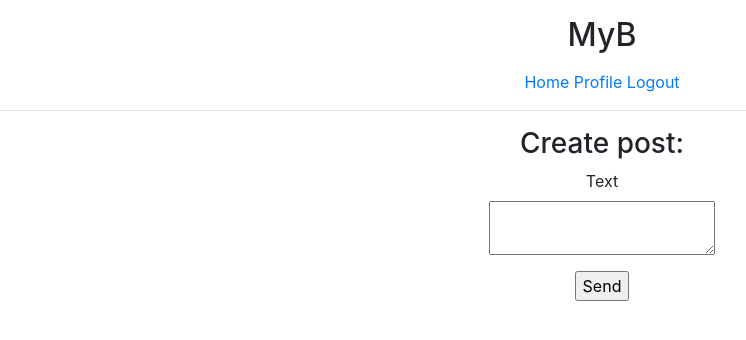
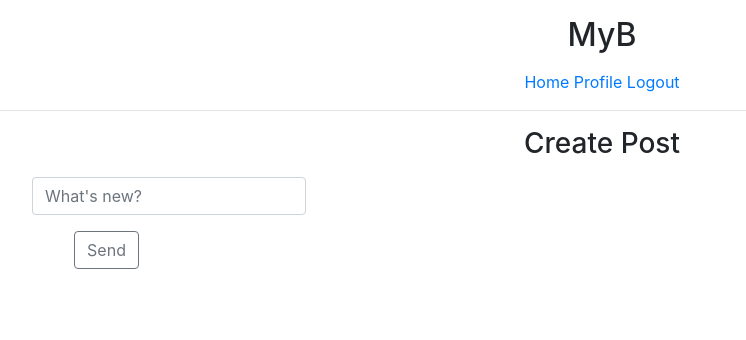
Before and after one commit to annaxarkhipova/coursepy, a Flask app: page /create in a window 1280 px wide. Shown: the top 340 px of the page, without its empty margins (38-784 px from the left). Run offline with Flask 2, Linux system fonts and the light colour scheme; the visitor is signed in with stand-in values (Sample User, id 1); data comes from the database, SQL or seed files in the repository; some libraries are stand-ins or nearby versions.

Commit message:
updates_in_html

```diff
--- a/app/models.py
+++ b/app/models.py
@@ -16,27 +16,24 @@ class User(UserMixin, db.Model):
     password_hash = db.Column(db.String(128))
     posts = db.Column(db.Text)
 
-    followers = db.Table('followers',
-                         db.Column('follower_id', db.Integer, db.ForeignKey('user.id')),
-                         db.Column('followed_id', db.Integer, db.ForeignKey('user.id')))
-
-    followed = db.relationship('User', secondary=followers,
-                               primaryjoin=(followers.c.follower_id == id),
-                               secondaryjoin=(followers.c.followed_id == id),
-                               backref=db.backref('followers', lazy='dynamic'), lazy='dynamic')
+    # followers = db.Table('followers', db.Column('follower_id', db.Integer, db.ForeignKey('user.id')), db.Column('followed_id', db.Integer, db.ForeignKey('user.id')))
+    #
+    # followed = db.relationship('User', secondary=followers,
+    #                            primaryjoin=(followers.follower_id == id),
+    #                            secondaryjoin=followers.__table__,
+    #                            backref=db.backref('followers', lazy='dynamic'), lazy='dynamic')
 
 
-    def follow(self, user):
-        # if not self.is_following(user):
-            self.followed.append(user)
-
-    def unfollow(self, user):
-        # if self.is_following(user):
-            self.followed.remove(user)
-
+    # def follow(self, user):
+    #     if not self.is_following(user):
+    #         self.followed.append(user)
+    #
+    # def unfollow(self, user):
+    #     if self.is_following(user):
+    #         self.followed.remove(user)
+    #
     # def is_following(self, user):
-    #     return self.followed.filter(
-    #         self.followers.c.followed_id == user.id).count() > 0
+    #     return self.followed.filter(self.followers.c.followed_id == user.id).count() > 0
 
     def set_password(self, password):
         self.password_hash = generate_password_hash(password)
@@ -71,8 +68,8 @@ class Post(db.Model):
     post_id = db.Column(db.Integer, db.ForeignKey('post.id'))
     username = db.Column(db.String(64), index=True, unique=True)
 
-    #someone_likes_it = db.Column('like', db.Integer, db.ForeignKey('user.id'))
-    #post_liked_by = db.Column('likedby1', db.Integer, db.ForeignKey('user.id')))
+    # someone_likes_it = db.Column('like', db.Integer, db.ForeignKey('user.id'))
+    # post_liked_by = db.Column('likedby1', db.Integer, db.ForeignKey('user.id'))
 
 
 
--- a/app/routes.py
+++ b/app/routes.py
@@ -61,13 +61,12 @@ def send_message():
     forma = MessageForm()
     if forma.validate_on_submit():
         message = Message(body=forma.text.data)
-        response = client.send_message({'from': str(current_user), 'text': message})
+        response = client.send_message({'from': 'Anna', 'to': '79877453117', 'text': message})
         response_text = response['messages'][0]
         db.session.add(response_text)
         db.session.commit()
         if response['status'] == '0':
-            flash('Message sent')
-            return redirect('user/<username>')
+            return redirect(url_for('user/<username>'))
     return render_template('create_message.html', title='Message', form=forma)
 
 
@@ -112,9 +111,6 @@ def follow(username):
     if user is None:
         flash('User {} not found.'.format(username))
         return redirect(url_for('index'))
-    if user == current_user:
-        flash('You cannot follow yourself!')
-        return redirect(url_for('user', username=username))
     current_user.follow(user)
     db.session.commit()
     flash('You are following {}!'.format(username))
@@ -128,9 +124,6 @@ def unfollow(username):
     if user is None:
         flash('User {} not found.'.format(username))
         return redirect(url_for('index'))
-    if user == current_user:
-        flash('You cannot unfollow yourself!')
-        return redirect(url_for('user', username=username))
     current_user.unfollow(user)
     db.session.commit()
     flash('You are not following {}.'.format(username))
--- a/app/templates/create_message.html
+++ b/app/templates/create_message.html
@@ -17,7 +17,7 @@
 
 
     <form method="POST" action="/send" novalidate >
-        <a href="{{ url_for('send_message')}}" class="btn btn-light" style="display: block; margin-left: auto;"> Send </a>
+        <a href="{{ url_for('send_message')}}" class="btn btn-outline-secondary" style="display: block; margin-left: auto;"> Send </a>
 
 <!--        <button type="button" class="btn btn-light" style="display: block; margin-right: auto;"> Send </button>-->
 
--- a/app/templates/create_post.html
+++ b/app/templates/create_post.html
@@ -3,16 +3,32 @@
 
 {% block content %}
 
-    <h3>Create post:</h3>
+   <p> <h3>Create Post</h3> </p>
 <body>
 
-  <form method="POST" action="">
-        {{ form.hidden_tag() }}
-        <p>
-            {{ form.text.label }}<br>
-            {{ form.text() }}
-        </p>
-        <p>{{ form.send() }}</p>
+<div class="container">
+<div class="form-group row">
+    <div class="col-xs-4">
+        <form method="POST" action="/create">
+        <label for="ex4" class="sr-only"> Post </label>
+        <input type="text" class="form-control" id="ex4" placeholder="What's new?" >
     </form>
+
+ <form method="POST" action="/create" novalidate >
+        <a href="{{ url_for('new_post')}}" class="btn btn-outline-secondary" style="margin-left: -125px;"> Send </a>
+
+    </div>
+</div>
+</div>
+
+
+<!--  <form method="POST" action="">-->
+<!--        {{ form.hidden_tag() }}-->
+<!--        <p>-->
+<!--            {{ form.text.label }}<br>-->
+<!--            {{ form.text() }}-->
+<!--        </p>-->
+<!--        <p>{{ form.send() }}</p>-->
+<!--    </form>-->
 </body>
 {% endblock %}
```
